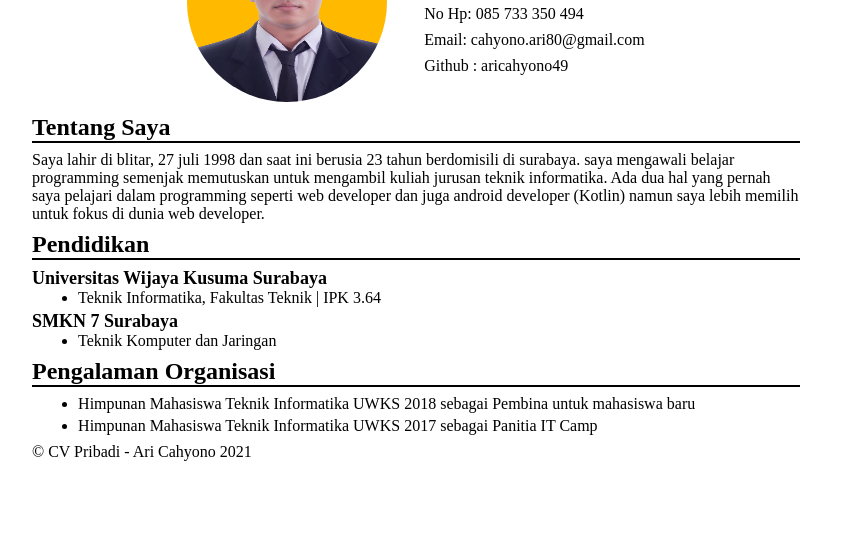
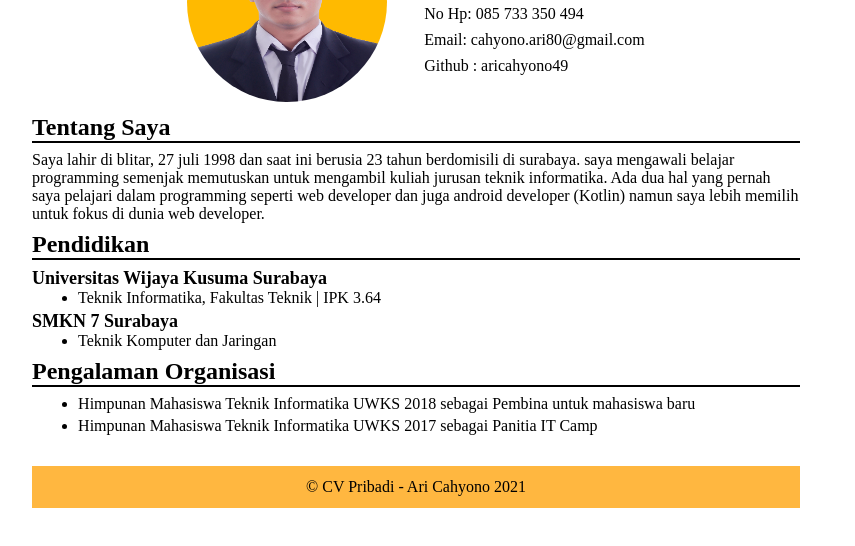
Before and after one commit to aricahyono49/DTS-HomeWork1-CV, a plain HTML site: page index.html in a window 1280 px wide. Shown: the part 168-714 px from the top of the page, without its empty margins (224-1079 px from the left). Drawn offline with Linux system fonts and the light colour scheme.

Commit message:
Feat : Add Style Css Footer

```diff
--- /dev/null
+++ b/css/footer.css
@@ -0,0 +1,6 @@
+footer{
+    text-align: center;
+    background-color: #FFB740;
+    padding: 12px;
+    margin-top: 4%;
+}
--- a/css/style.css
+++ b/css/style.css
@@ -4,3 +4,4 @@
 @import url("tentang-saya.css");
 @import url("pendidikan.css");
 @import url("organisasi.css");
+@import url("footer.css");
```
